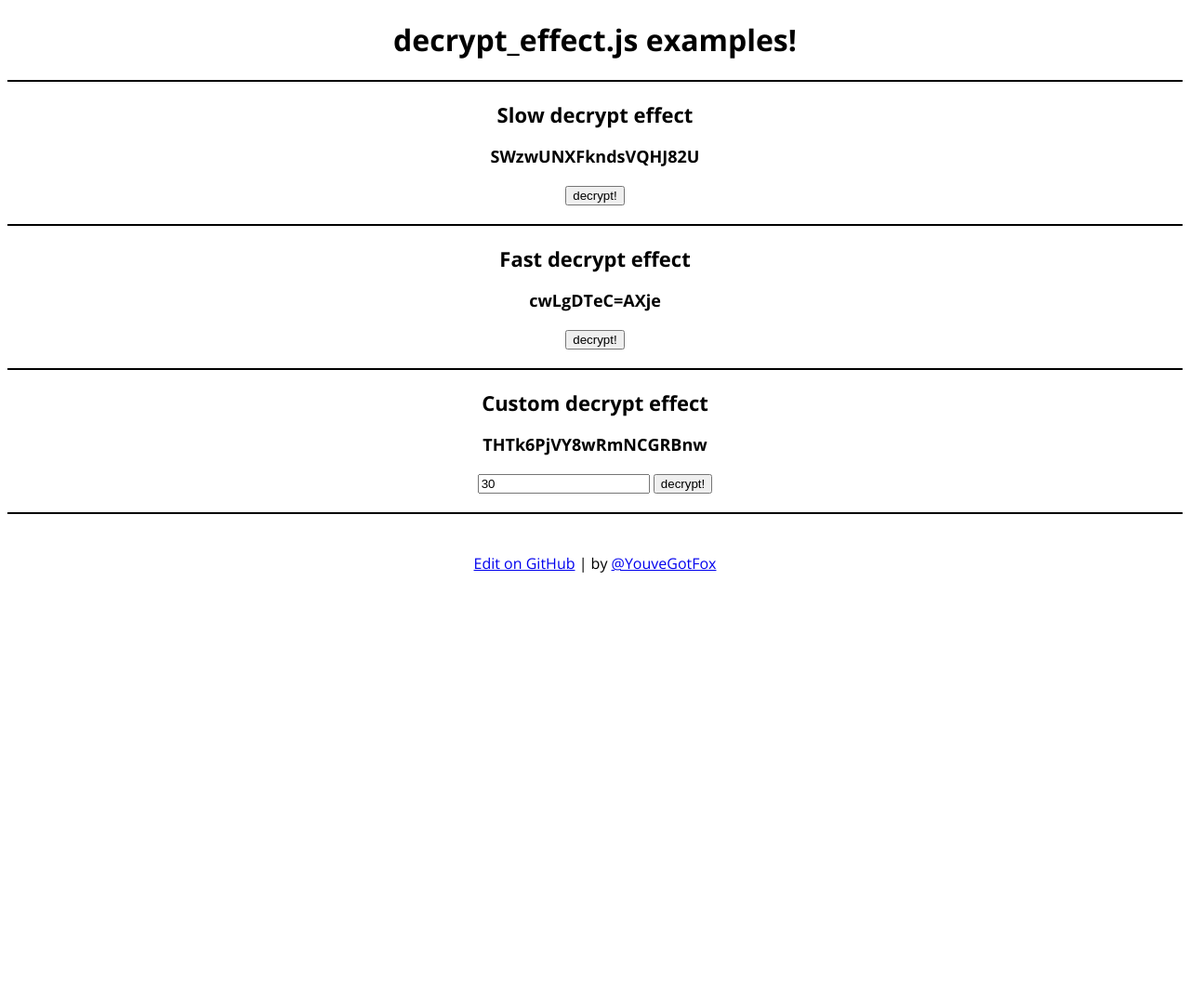
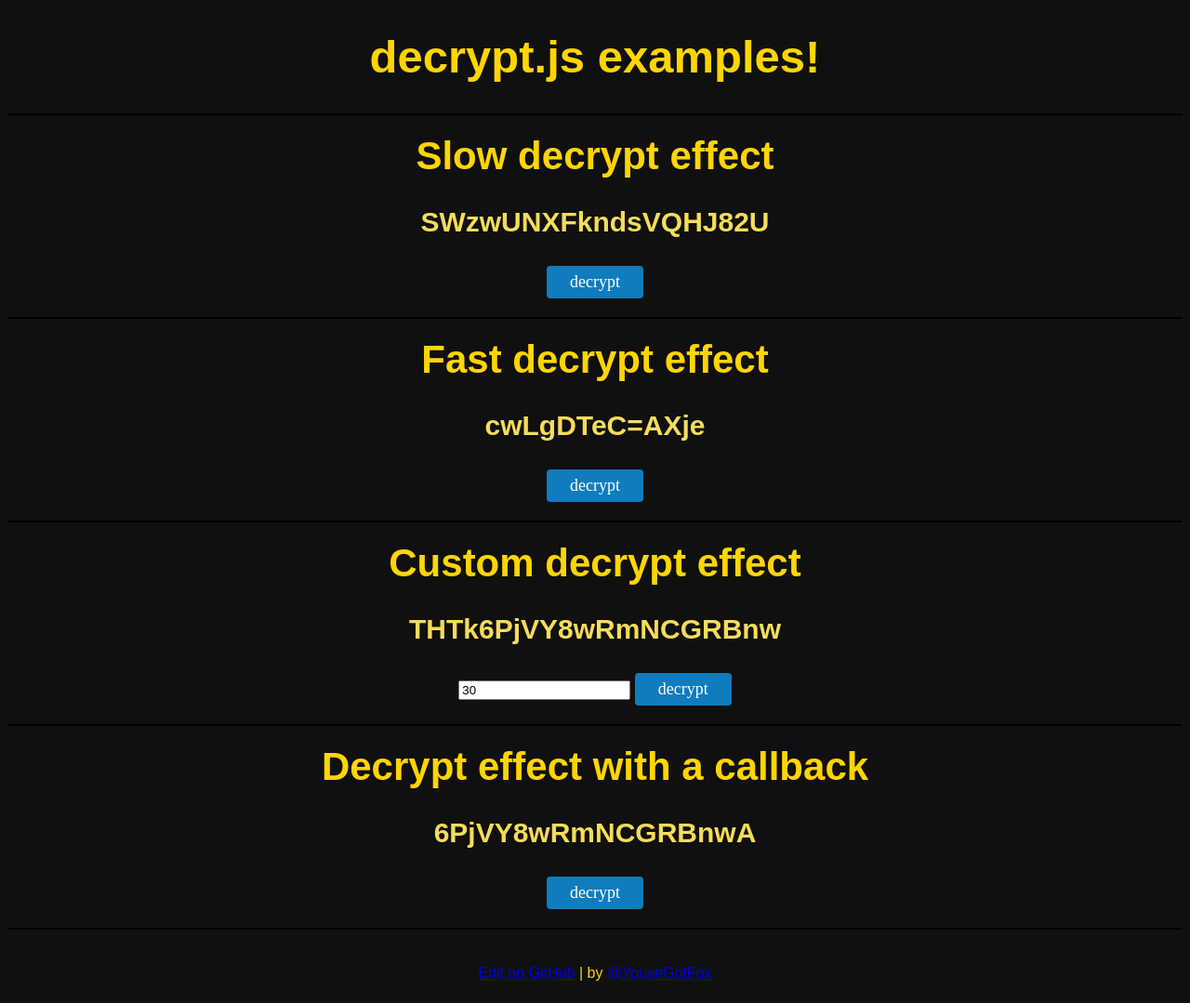
Before and after one commit to dylanbfox/decrypt-effect, a plain HTML site: page example.html in a window 1280 px wide. Shown: the whole page at 93% size. Before the commit the page ends 800 px from the top, so only its background shows below. Drawn offline with nearby package versions, Linux system fonts and the light colour scheme; a web font is replaced by a local one.

Commit message:
callback functionality added, updated example to include callback, and new example styles!

```diff
--- a/decrypt.js
+++ b/decrypt.js
@@ -38,7 +38,6 @@
 			var real_text = decrypted_text;
 			if (z < psuedorandom_indexes.length){
 				var random_index = psuedorandom_indexes[z];
-				console.log(random_index);
 				var first_half = starting_text.substring(0, random_index);
 				var substitution = real_text.substring(random_index, random_index+1);
 				var second_half = starting_text.substring(random_index+1);
@@ -46,7 +45,9 @@
 				node.text(new_text);
 				z++;
 			} else {
-				// options.callback();
+				if (options.callback) {
+					options.callback();
+				}
 				clearInterval(decryptText);
 			}
 		}, speed);
--- a/example.html
+++ b/example.html
@@ -2,30 +2,37 @@
 <html>
 	<head>
 		<link href="example_stylesheet.css" rel="stylesheet">
-		<link href='http://fonts.googleapis.com/css?family=Open+Sans:400,700' rel='stylesheet' type='text/css'>
+		<link href="http://fonts.googleapis.com/css?family=Jockey+One" rel="stylesheet" type="text/css">
 	</head>
 
 	<body>
 		<div id="examples">
-			<h1>5y5pvh2SZdHMQutybUTXGPhc#1d</h1>
+			<h1>5y5pvh2SZdHMQutybUTX</h1>
 
 			<div id="slow-example">
 				<p><b>Slow decrypt effect</b></p>
 				<h3>SWzwUNXFkndsVQHJ82U</h3>
-				<button href="javascript:">decrypt!</button>
+				<button href="javascript:">decrypt</button>
 			</div>
 
 			<div id="fast-example">
 				<p><b>Fast decrypt effect</b></p>
 				<h3>cwLgDTeC=AXje</h3>
-				<button href="javascript:">decrypt!</button>
+				<button href="javascript:">decrypt</button>
 			</div>
 
 			<div id="custom-example">
 				<p><b>Custom decrypt effect</b></p>
 				<h3>THTk6PjVY8wRmNCGRBnw</h3>
 				<input placeholder="0-999" value="30" id="speed" type="number" />
-				<button href="javascript:">decrypt!</button>
+				<button href="javascript:">decrypt</button>
+			</div>
+
+
+			<div id="callback-example">
+				<p><b>Decrypt effect with a callback</b></p>
+				<h3>6PjVY8wRmNCGRBnwA</h3>
+				<button href="javascript:">decrypt</button>
 			</div>
 
 			<div>
--- a/example.js
+++ b/example.js
@@ -1,7 +1,7 @@
 $(document).ready(function(){
 
 	$("#examples h1").decrypt_effect({
-		decrypted_text: "decrypt_effect.js examples!",
+		decrypted_text: "decrypt.js examples!",
 	});
 
 	$("#examples #slow-example button").on("click", function(){
@@ -22,7 +22,18 @@ $(document).ready(function(){
 		var speed = $("input#speed").val();
 		$("#custom-example h3").decrypt_effect({
 			speed: speed,
-			decrypted_text: "custom speed example"
+			decrypted_text: "custom speed example",
+		});
+	});
+
+	$("#examples #callback-example button").on("click", function(){
+		var speed = $("input#speed").val();
+		$("#callback-example h3").decrypt_effect({
+			decrypted_text: "callback example!",
+			callback: function(){
+				alert("all done!");
+				$("#examples #callback-example button").fadeOut();
+			},
 		});
 	});
 
--- a/example_stylesheet.css
+++ b/example_stylesheet.css
@@ -1,11 +1,17 @@
 body {
 	text-align:center;
-	font-family:'Open Sans', sans-serif;
+	font-family:'Jockey One', sans-serif;
+	background-color:#101010;
+	color:#FFD502;
 }
 
 body p {
 	margin:0;
 	padding:0;
+}
+
+body h1 {
+	font-size:49px;
 }
 
 body #examples > div {
@@ -14,11 +20,25 @@ body #examples > div {
 }
 
 body #examples > div > p {
-	font-size:22px;
+	font-size:42px;
 	font-weight:700;
 }
 
 body #examples > div > h3 {
+	font-size:30px;
+	font-weight:700;
+	color:rgba(245, 220, 90, 1);
+}
+
+body #examples > div button {
+	cursor:pointer;
+	border-radius:4px;
+	-moz-border-radius:4px;
+	-webkit-border-radius:4px;
+	background-color:#107CBE;
+	padding:7px 25px;
+	color:#FFF;
+	font-family:'Jockey One', sans-serf;
 	font-size:18px;
-	font-weight:700;
+	border:none;
 }
```
Also changed, not shown: 1 other file.
